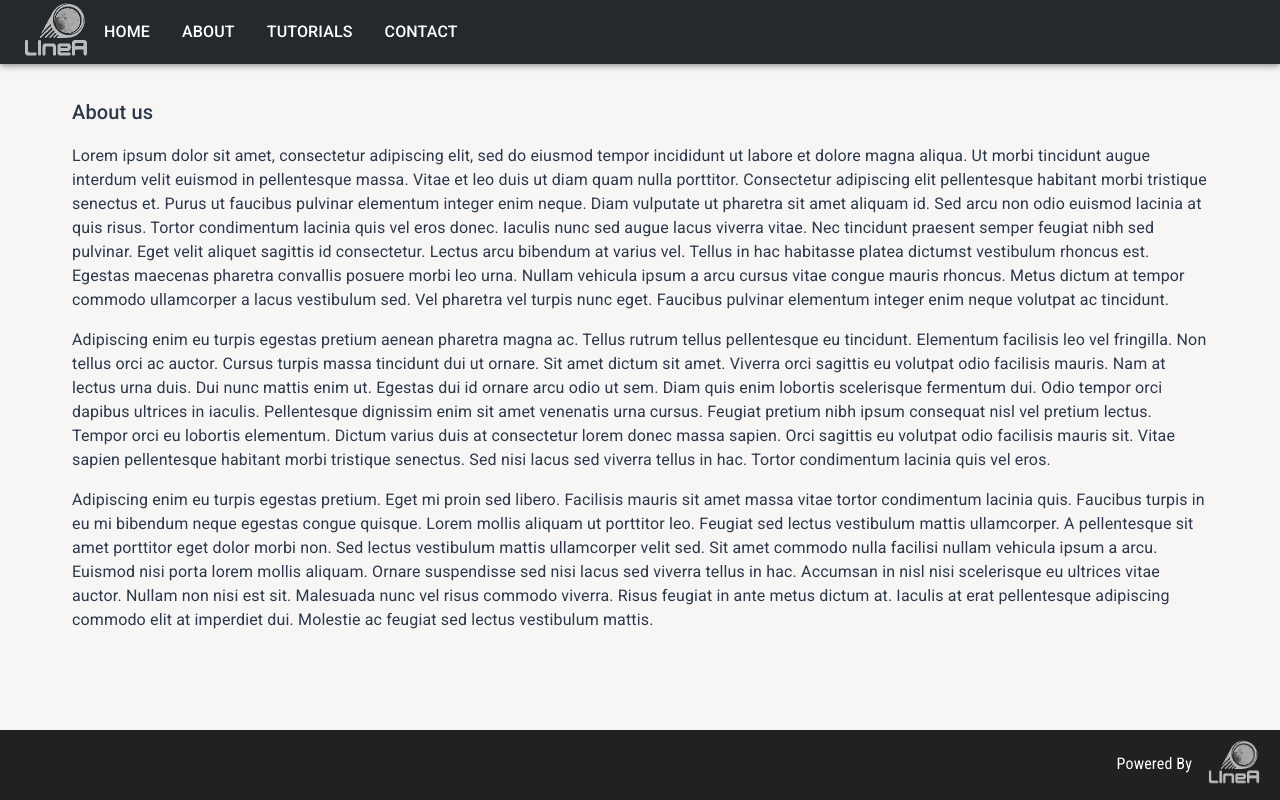
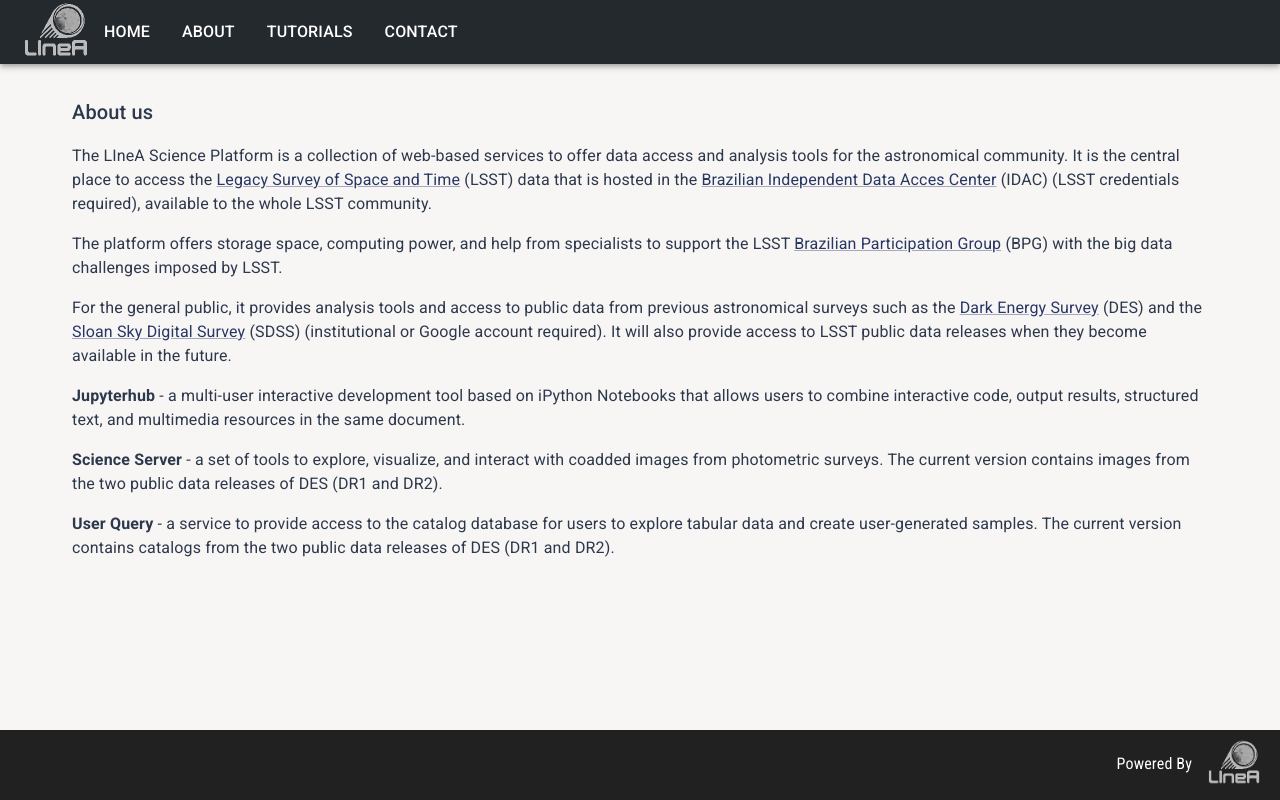
Before and after one commit to linea-it/lsp_landing_page, a Next.js app in the folder lsp/: page /about in a window 1280 px wide. Built offline with nearby package versions, Linux system fonts and the light colour scheme.

Commit message:
Added About text and header description

```diff
--- a/lsp/components/Header.js
+++ b/lsp/components/Header.js
@@ -65,6 +65,15 @@
                     >
                         <Grid item xs={12} className={classes.titleWrapper}>
                             <h1 className={classes.title}>LIneA Science Platform</h1>
+                            Welcome to the LIneA Science Platform, a collection of web-based services to offer data access and analysis tools for the astronomical community. Click
+                            {' '}
+                            <MuiLink
+                                href="/about"
+                                color="inherit"
+                            >
+                                here
+                            </MuiLink>{' '}
+                            for more details.
                         </Grid>
                     </Grid>
                     <div className={classes.socialWrapper}>
--- a/lsp/pages/about.js
+++ b/lsp/pages/about.js
@@ -1,4 +1,4 @@
-import { Container, Grid, Typography } from '@mui/material'
+import { Container, Grid, Typography, Link } from '@mui/material'
 import useStyles from '../styles/pages/about'
 export default function About() {
   const classes = useStyles()
@@ -9,13 +9,67 @@
           <Typography variant="h6">About us</Typography>
           <Typography variant="body1" component="span">
             <p>
-              Lorem ipsum dolor sit amet, consectetur adipiscing elit, sed do eiusmod tempor incididunt ut labore et dolore magna aliqua. Ut morbi tincidunt augue interdum velit euismod in pellentesque massa. Vitae et leo duis ut diam quam nulla porttitor. Consectetur adipiscing elit pellentesque habitant morbi tristique senectus et. Purus ut faucibus pulvinar elementum integer enim neque. Diam vulputate ut pharetra sit amet aliquam id. Sed arcu non odio euismod lacinia at quis risus. Tortor condimentum lacinia quis vel eros donec. Iaculis nunc sed augue lacus viverra vitae. Nec tincidunt praesent semper feugiat nibh sed pulvinar. Eget velit aliquet sagittis id consectetur. Lectus arcu bibendum at varius vel. Tellus in hac habitasse platea dictumst vestibulum rhoncus est. Egestas maecenas pharetra convallis posuere morbi leo urna. Nullam vehicula ipsum a arcu cursus vitae congue mauris rhoncus. Metus dictum at tempor commodo ullamcorper a lacus vestibulum sed. Vel pharetra vel turpis nunc eget. Faucibus pulvinar elementum integer enim neque volutpat ac tincidunt.
+              The LIneA Science Platform is a collection of web-based services to offer data access and analysis tools for the astronomical community. It is the central place to access the
+              {' '}
+              <Link
+                href="http://www.lsst.org"
+                target="_blank"
+                rel="noreferrer"
+              >
+                Legacy Survey of Space and Time
+              </Link>{' '}
+              (LSST) data that is hosted in the
+              {' '}
+              <Link
+                href="https://linea.org.br/o-que-e-linea/centro-de-dados/visao-global/"
+                target="_blank"
+                rel="noreferrer"
+              >
+                Brazilian Independent Data Acces Center
+              </Link>{' '}
+              (IDAC) (LSST credentials required), available to the whole LSST community.
             </p>
             <p>
-              Adipiscing enim eu turpis egestas pretium aenean pharetra magna ac. Tellus rutrum tellus pellentesque eu tincidunt. Elementum facilisis leo vel fringilla. Non tellus orci ac auctor. Cursus turpis massa tincidunt dui ut ornare. Sit amet dictum sit amet. Viverra orci sagittis eu volutpat odio facilisis mauris. Nam at lectus urna duis. Dui nunc mattis enim ut. Egestas dui id ornare arcu odio ut sem. Diam quis enim lobortis scelerisque fermentum dui. Odio tempor orci dapibus ultrices in iaculis. Pellentesque dignissim enim sit amet venenatis urna cursus. Feugiat pretium nibh ipsum consequat nisl vel pretium lectus. Tempor orci eu lobortis elementum. Dictum varius duis at consectetur lorem donec massa sapien. Orci sagittis eu volutpat odio facilisis mauris sit. Vitae sapien pellentesque habitant morbi tristique senectus. Sed nisi lacus sed viverra tellus in hac. Tortor condimentum lacinia quis vel eros.
+              The platform offers storage space, computing power, and help from specialists to support the LSST
+              {' '}
+              <Link
+                href="https://linea.org.br/010-ciencia/projetos/4-lsst/brasil-na-era-do-lsst/"
+                target="_blank"
+                rel="noreferrer"
+              >
+                Brazilian Participation Group
+              </Link>{' '}
+              (BPG) with the big data challenges imposed by LSST.
             </p>
             <p>
-              Adipiscing enim eu turpis egestas pretium. Eget mi proin sed libero. Facilisis mauris sit amet massa vitae tortor condimentum lacinia quis. Faucibus turpis in eu mi bibendum neque egestas congue quisque. Lorem mollis aliquam ut porttitor leo. Feugiat sed lectus vestibulum mattis ullamcorper. A pellentesque sit amet porttitor eget dolor morbi non. Sed lectus vestibulum mattis ullamcorper velit sed. Sit amet commodo nulla facilisi nullam vehicula ipsum a arcu. Euismod nisi porta lorem mollis aliquam. Ornare suspendisse sed nisi lacus sed viverra tellus in hac. Accumsan in nisl nisi scelerisque eu ultrices vitae auctor. Nullam non nisi est sit. Malesuada nunc vel risus commodo viverra. Risus feugiat in ante metus dictum at. Iaculis at erat pellentesque adipiscing commodo elit at imperdiet dui. Molestie ac feugiat sed lectus vestibulum mattis.
+              For the general public, it provides analysis tools and access to public data from previous astronomical surveys such as the
+              {' '}
+              <Link
+                href="http://www.darkenergysurvey.org"
+                target="_blank"
+                rel="noreferrer"
+              >
+                Dark Energy Survey
+              </Link>{' '}
+              (DES) and the
+              {' '}
+              <Link
+                href="http://www.sdss.org"
+                target="_blank"
+                rel="noreferrer"
+              >
+                Sloan Sky Digital Survey
+              </Link>{' '}
+              (SDSS) (institutional or Google account required). It will also provide access to LSST public data releases when they become available in the future.
+            </p>
+            <p>
+              <strong>Jupyterhub</strong> - a multi-user interactive development tool based on iPython Notebooks that allows users to combine interactive code, output results, structured text, and multimedia resources in the same document.
+            </p>
+            <p>
+              <strong>Science Server</strong> - a set of tools to explore, visualize, and interact with coadded images from photometric surveys. The current version contains images from the two public data releases of DES (DR1 and DR2).
+            </p>
+            <p>
+              <strong>User Query</strong> - a service to provide access to the catalog database for users to explore tabular data and create user-generated samples. The current version contains catalogs from the two public data releases of DES (DR1 and DR2).
             </p>
           </Typography>
         </Grid>
--- a/lsp/styles/components/Header.js
+++ b/lsp/styles/components/Header.js
@@ -61,23 +61,31 @@
         marginTop: '0'
     },
     titleWrapper: {
-        minHeight: 240,
         [theme.breakpoints.up('sm')]: {
-            display: 'flex',
             justifyContent: 'center',
             alignItems: 'center'
+        },
+        [theme.breakpoints.down('xl')]: {
+            minHeight: 180
+        },
+        [theme.breakpoints.only('xl')]: {
+            minHeight: 280
         }
     },
     title: {
         fontFamily: 'Oxanium',
         fontWeight: 100,
         fontSize: 50,
-        margin: 0,
         [theme.breakpoints.down('sm')]: {
             fontSize: 48,
             margin: `${theme.spacing(5)}px ${theme.spacing(2)}px`
         },
-
+        [theme.breakpoints.down('xl')]: {
+            margin: `${theme.spacing(4)}`
+        },
+        [theme.breakpoints.only('xl')]: {
+            margin: `${theme.spacing(6)}`
+        },
         textShadow: 'black 0.1em 0.1em 0.2em'
     },
     socialWrapper: {
```
